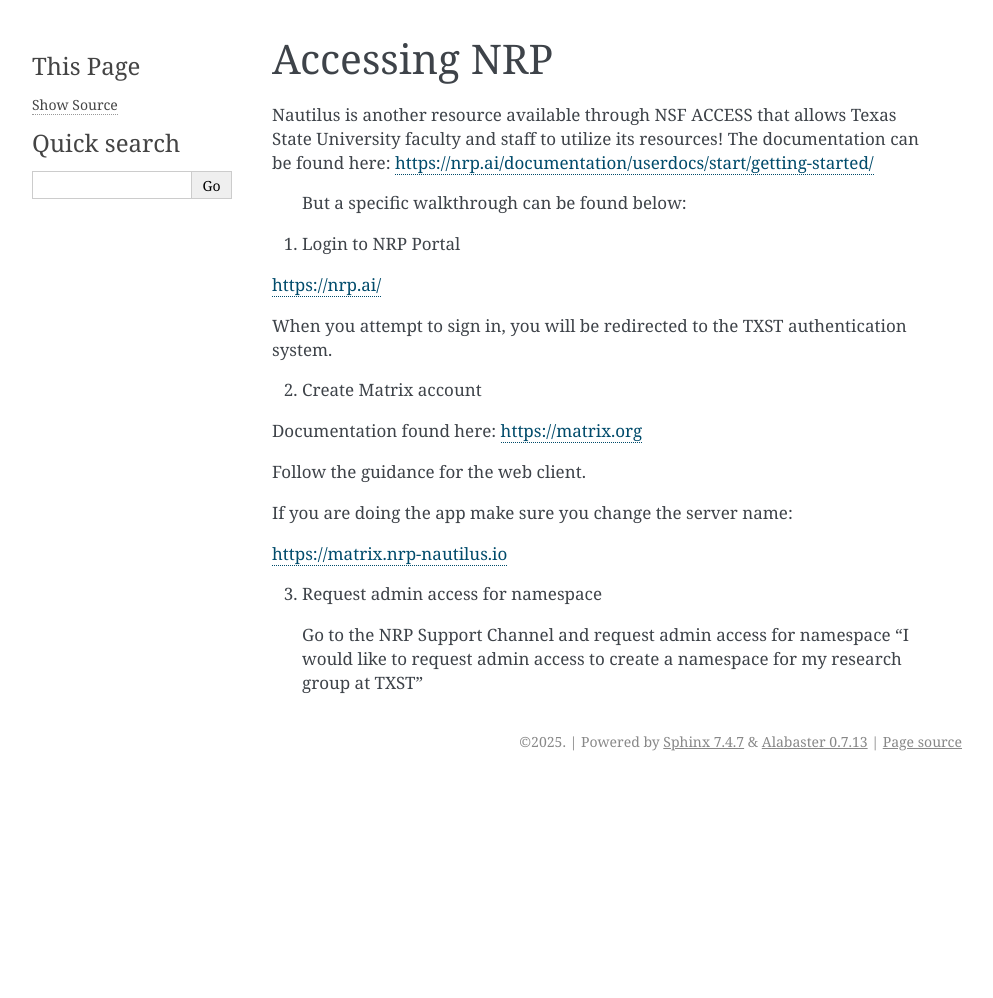
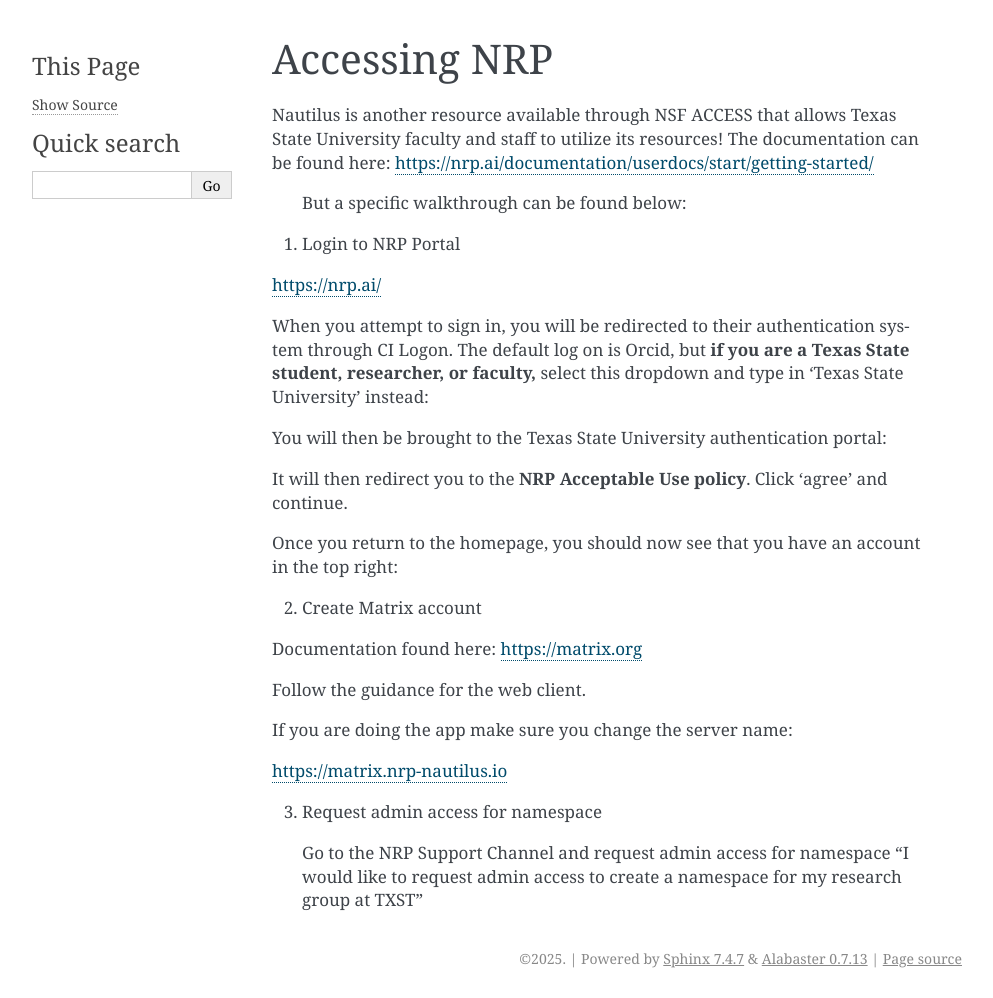
Before and after one commit to kscnl1n/hpc-resources-txstate, a Sphinx documentation site: the page built from docs/accessing-nrp.rst, in a window 1280 px wide. Shown: the whole page, without its empty margins (148-1141 px from the left). Built offline with Sphinx 7.4.7, drawn with Linux system fonts in a browser that asks for light colours; pages that are not in the unit, such as notebooks, are missing from menus; before the commit the page ends 900 px from its top, so only the background shows below that.

Commit message:
Update accessing-nrp.rst

```diff
--- a/docs/accessing-nrp.rst
+++ b/docs/accessing-nrp.rst
@@ -10,7 +10,13 @@
 
 https://nrp.ai/
 
-When you attempt to sign in, you will be redirected to the TXST authentication system.
+When you attempt to sign in, you will be redirected to their authentication system through CI Logon. The default log on is Orcid, but **if you are a Texas State student, researcher, or faculty,** select this dropdown and type in 'Texas State University' instead:
+
+You will then be brought to the Texas State University authentication portal:
+
+It will then redirect you to the **NRP Acceptable Use policy**. Click 'agree' and continue.
+
+Once you return to the homepage, you should now see that you have an account in the top right:
 
 
 2. Create Matrix account
```
